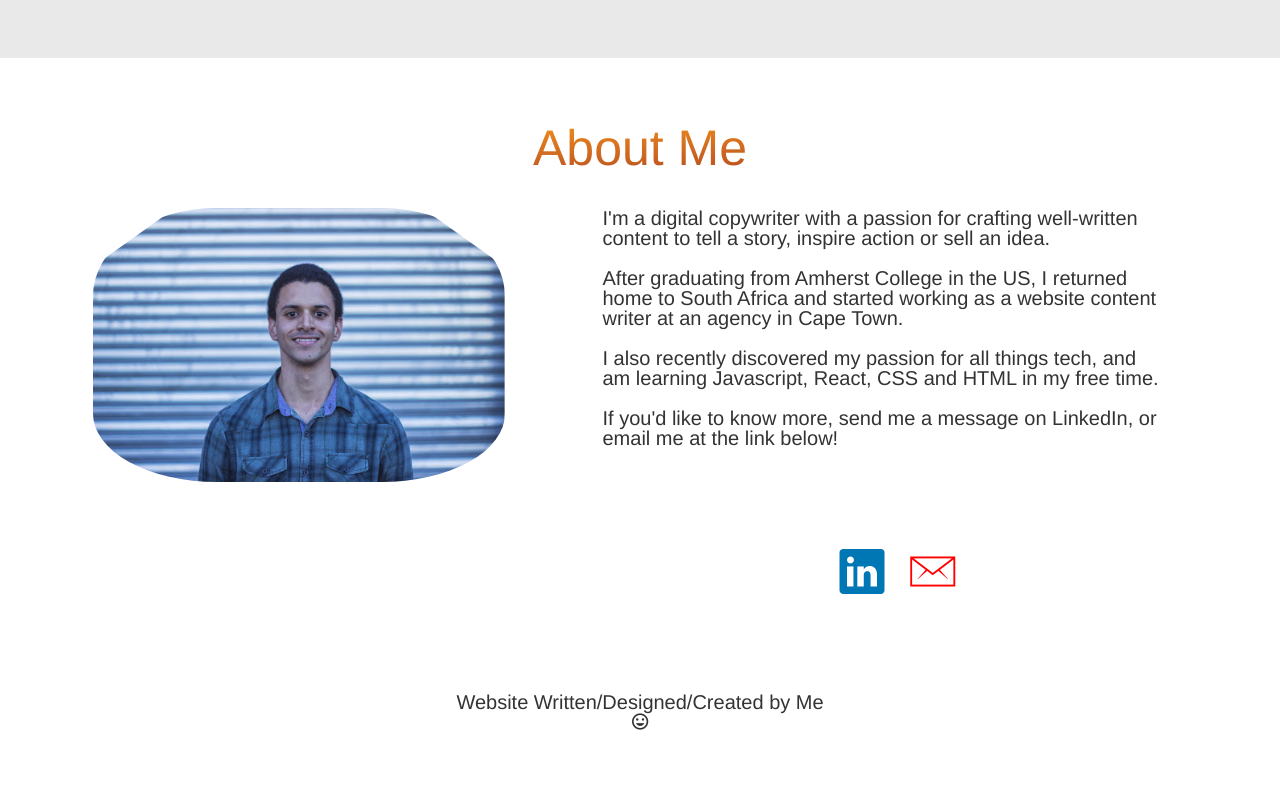
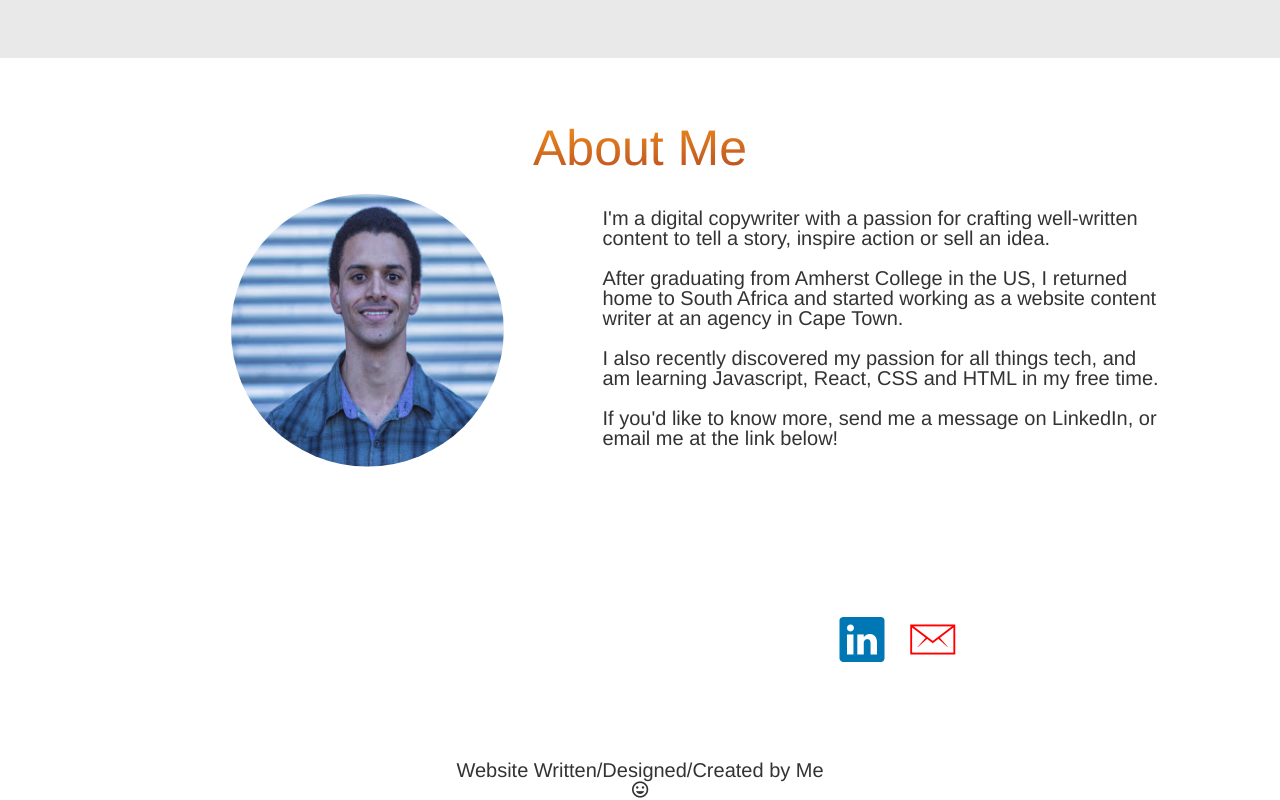
Before and after one commit to KTichmann/KTichmann.github.io---old, a website: page index.html in a window 1280 px wide. Shown: the part 2817-3617 px from the top of the page. Before the commit the page ends 3549 px from the top, so only its background shows below. Drawn offline with nearby package versions, Linux system fonts and the light colour scheme.

Commit message:
style improvement

```diff
--- a/package.json
+++ b/package.json
@@ -8,7 +8,8 @@
   "license": "MIT",
   "dependencies": {
     "config.json": "^0.0.4",
-    "live-server": "^1.2.0"
+    "live-server": "^1.2.0",
+    "package.json": "^2.0.1"
   },
   "scripts": {
     "compile-sass": "node-sass scss/main.scss styles.css -w",
--- a/scss/components/_about.scss
+++ b/scss/components/_about.scss
@@ -14,9 +14,7 @@
     width: 60%;
     padding: 2rem 0;
     margin: 0;
-    border-radius: 23%;
-    -webkit-clip-path: polygon(20% 0%, 80% 0%, 100% 20%, 100% 80%, 80% 100%, 20% 100%, 0% 80%, 0% 20%);
-    clip-path: polygon(20% 0%, 80% 0%, 100% 20%, 100% 80%, 80% 100%, 20% 100%, 0% 80%, 0% 20%);
+    clip-path: circle(30%)
   }
   .contacts{
     margin-top: 2rem;
@@ -93,11 +91,11 @@
       text-align: left;
     }
     img{
-      border-radius: 30%;
       padding-top: 0;
-      margin: 0;
-      width: 90%;
-      height: auto;
+      width: 110%;
+      margin-top: -17%;
+      height: 400px;
+      margin-left: 10%;
   }
     .contacts{
       margin-top: 4rem;
```
Also changed, not shown: styles.css, 1 other file.
